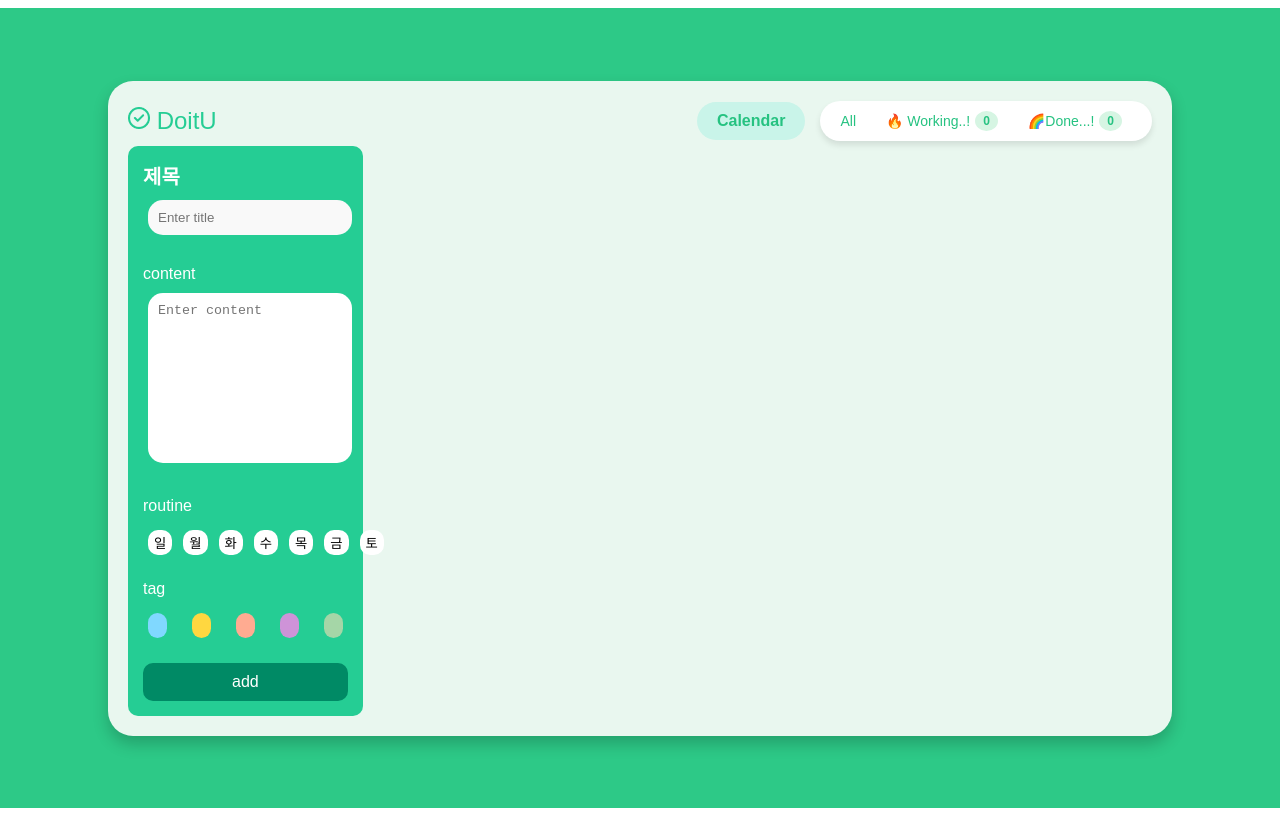
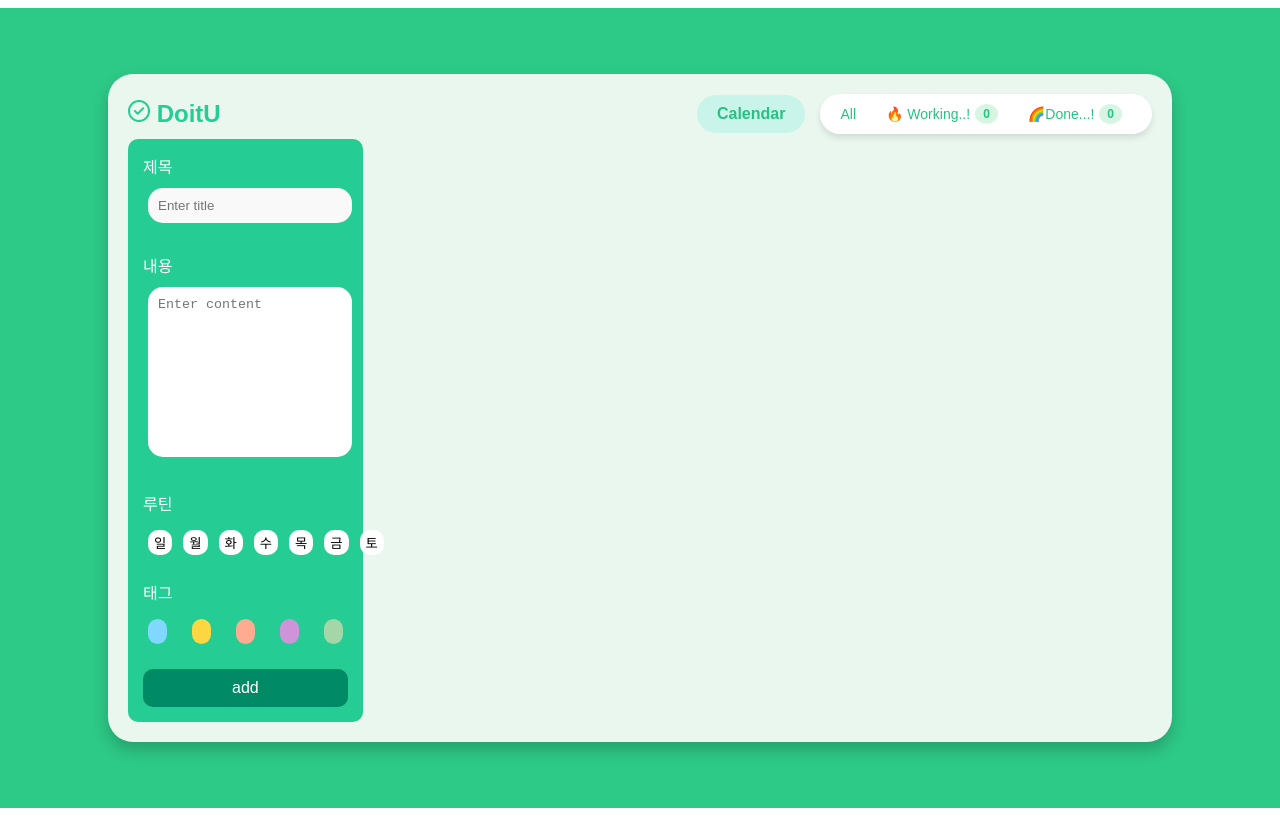
Before and after one commit to tjsqhd157/ex02, a Vue app: page /maincontainer in a window 1280 px wide. Built offline with nearby package versions, Linux system fonts and the light colour scheme; what v-calendar would draw is missing.

Commit message:
css 수정 + 글자 + done 로직

```diff
--- a/src/components/Header.vue
+++ b/src/components/Header.vue
@@ -64,6 +64,7 @@ export default {
 .logo {
   font-size: 24px;
   color: #25cd94;
+  font-weight: bold;
 }
 .calendar-btn{
   background-color: #C9F4E9;
--- a/src/components/MainContainer.vue
+++ b/src/components/MainContainer.vue
@@ -65,7 +65,7 @@ export default {
       this.distributeTasks();
     },
     markAsDone(task) {
-      task.done = true;
+      task.done = !task.done;
       this.distributeTasks();
     },
     distributeTasks() {
@@ -102,7 +102,6 @@ export default {
 .body{
   width: 100vw; /*넓이 보는 화면에 맞춰서 조절*/
   height: 100vh;
-
   font-family: Arial, sans-serif;
   background-color: #2dc987; /* 녹색 배경 */
   display: flex;
@@ -125,7 +124,6 @@ export default {
   flex: 1;
   gap: 20px;
   height: 100%;
-
 }
 .task-columns {
   flex: 1;
--- a/src/components/TaskCard.vue
+++ b/src/components/TaskCard.vue
@@ -4,10 +4,11 @@
       <span class="task-tags" :style="{ backgroundColor: task.tagColor }">
       </span>
       <div class="task-actions">
-        <button v-if="!task.noDoneButton && !task.done" class="task-done" @click="markAsDone">
-          <img src="@/assets/images/checked.png" alt="Done" class="done-icon" />
+        <button v-if="!task.noDoneButton" class="task-done" @click="markAsDone">
+          <img v-if="!task.done" src="@/assets/images/checked.png" alt="Done" class="done-icon" />
+          <img v-if="task.done" src="@/assets/images/checked_green.png" alt="Task Done" class="done-icon"  />
         </button>
-        <img v-if="task.done" src="@/assets/images/checked_green.png" alt="Task Done" class="done-icon" />
+
         <button class="task-delete" @click="deleteTask">
           <img src="@/assets/images/delete.png" alt="Done" class="done-icon" />
         </button>
--- a/src/components/TaskSideBar.vue
+++ b/src/components/TaskSideBar.vue
@@ -2,7 +2,7 @@
   <div class="sidebar">
     <!-- Title Input -->
     <div class="title-container">
-      <label for="title" class="title label">제목</label>
+      <label for="title" class="label">제목</label>
       <input
         id="title"
         v-model="newTask.title"
@@ -14,7 +14,7 @@
 
     <!-- Content Input -->
     <div class="content-container">
-      <label for="content" class="label">content</label>
+      <label for="content" class="label">내용</label>
       <textarea
         id="content"
         v-model="newTask.content"
@@ -25,7 +25,7 @@
 
     <!-- Routine Selector -->
     <div>
-      <label class="label">routine</label>
+      <label class="label">루틴</label>
       <div class="routine-container">
         <button
           v-for="(day, i) in days"
@@ -40,7 +40,7 @@
 
     <!-- Tag Selector -->
     <div>
-      <label class="label">tag</label>
+      <label class="label">태그</label>
       <div class="tags">
         <button
           v-for="(tag, i) in tagColors"
@@ -111,7 +111,6 @@ export default {
 
 .title-container{
   height: 20%;
-
 }
 .content-container{
   height: 30%;
@@ -125,7 +124,6 @@ export default {
   background-color: #f9f9f9;
   margin: 10px 5px;
   resize: none;
-
 }
 .textarea {
   width: 90%;
```
Also changed, not shown: dockerfile.txt (added), src/assets/images/checked.png.
